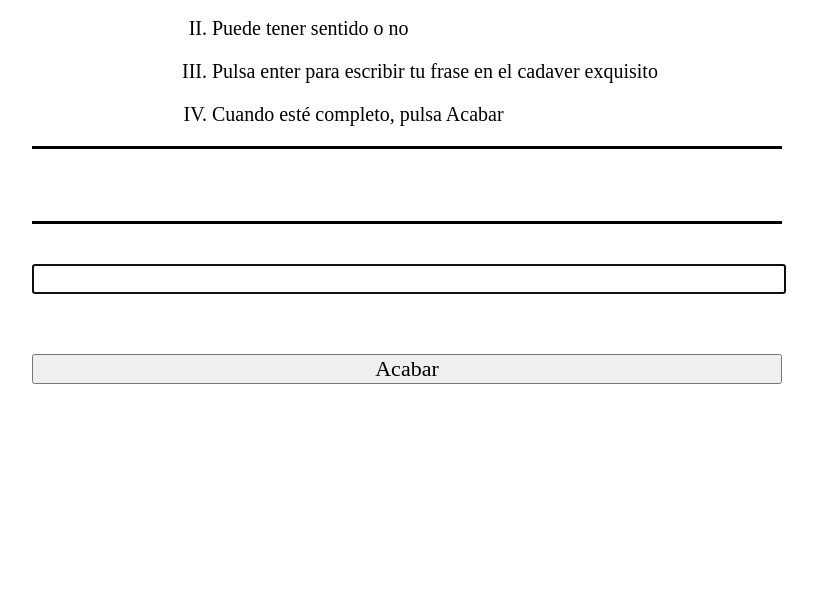
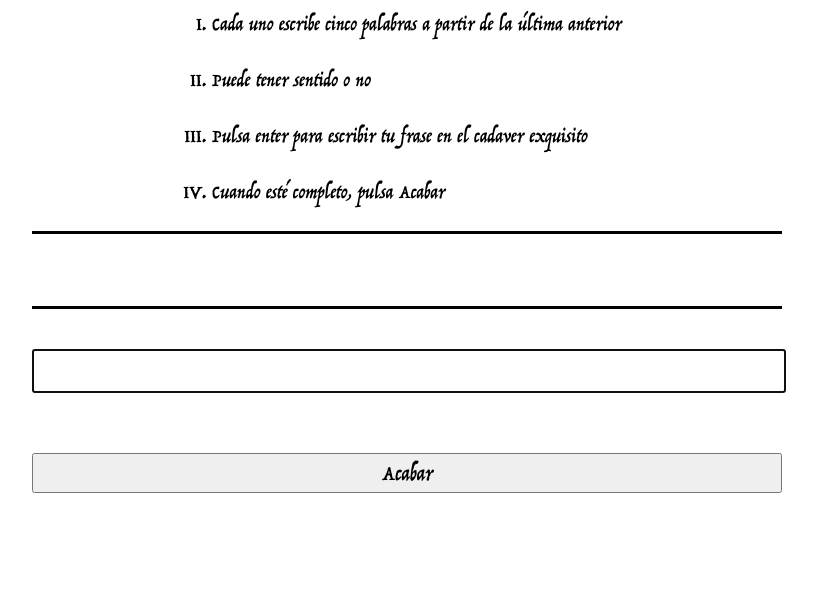
Before and after one commit to Jandrourgh/cadavre, a plain HTML site: page index.html in a window 1280 px wide. Shown: the part 204-800 px from the top of the page, without its empty margins (233-1050 px from the left). Drawn offline with Linux system fonts and the light colour scheme.

Commit message:
Probar fuente

```diff
--- a/estilo.css
+++ b/estilo.css
@@ -2,8 +2,11 @@
     margin-top: 20px;
     margin-bottom:20px;
     padding: 0px;
-    font-family: 'Trattatello';
-
+    font-family: Cadaver;
+}
+@font-face{
+    src:url(Trattatello.ttf);
+    font-family:Cadaver;
 }
 h1{
     margin:50px;
@@ -28,6 +31,7 @@ h1{
     border-style: solid none;
 }
 input{
+    height:40px;
     text-align:center;
     width: 750px;
     font-size: 22px;
```
Also changed, not shown: Trattatello.ttf (added).
